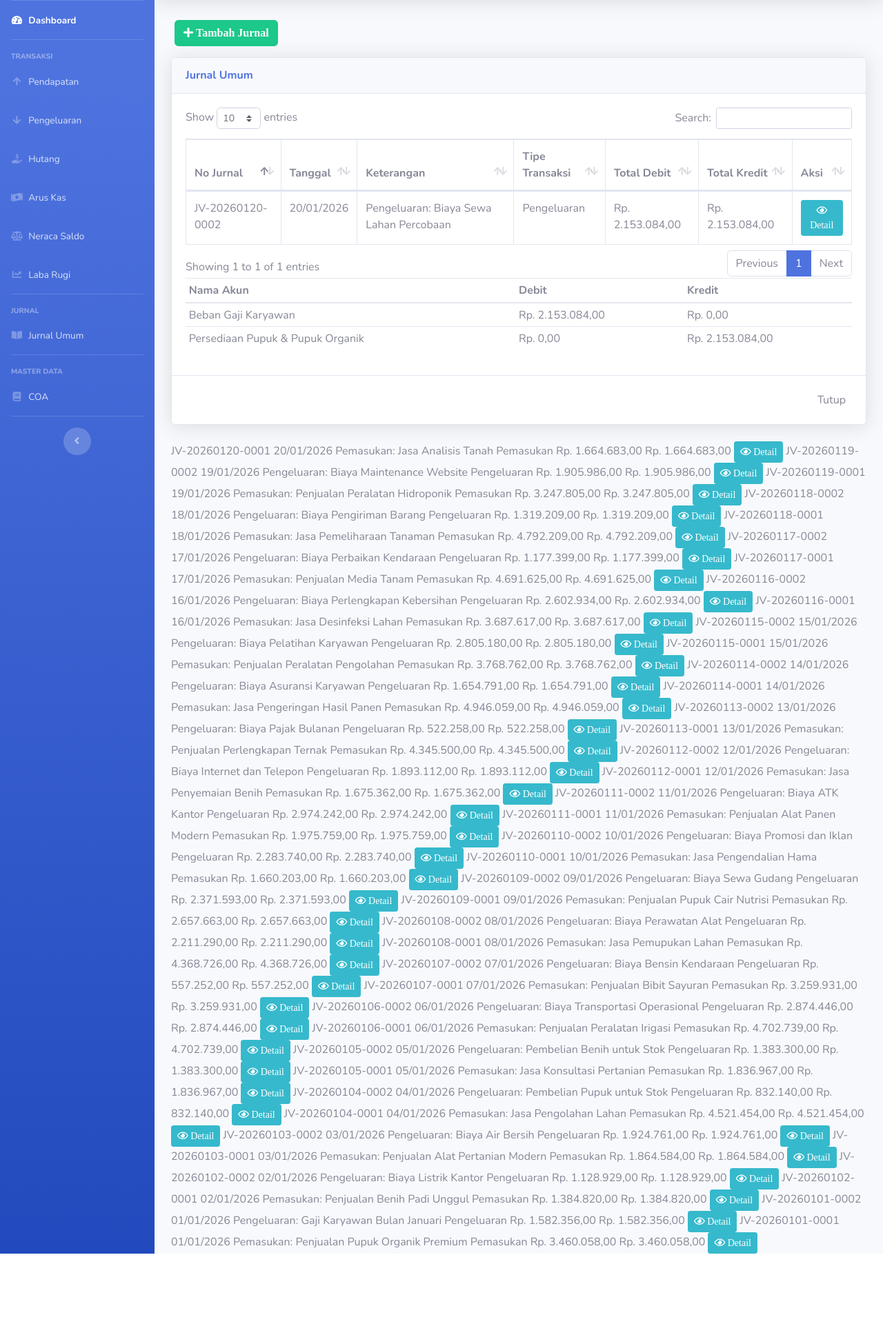
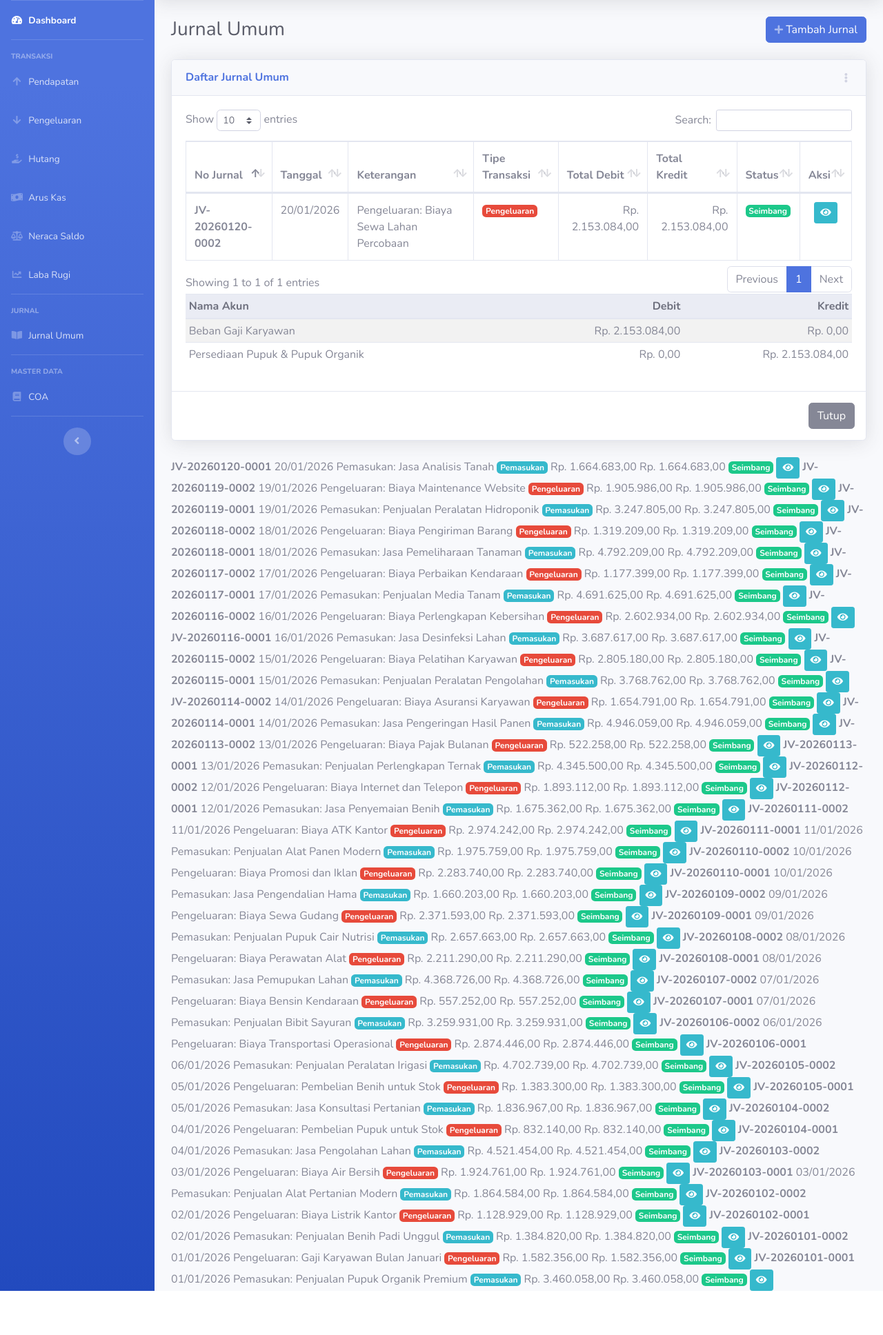
Before and after one commit to Khairul122/web-keuangan, a PHP site: page /jurnal-umum.php in a window 1280 px wide. Shown: the part 70-2006 px from the top of the page at 69% size. Before the commit the page ends 1888 px from the top, so only its background shows below. Run offline with PHP 8.4, Linux system fonts and the light colour scheme; a user stored in the database is signed in; data comes from the database, SQL or seed files in the repository.

Commit message:
Improve: General Journal interface with better UX/UI

```diff
--- a/jurnal-umum.php
+++ b/jurnal-umum.php
@@ -32,7 +32,6 @@ if ($_SESSION['level'] !== 'admin' && $_SESSION['level'] !== 'pemilik') {
   <?php
   require('koneksi.php');
   require('sidebar.php');
-  require_once 'includes/functions-jurnal.php';
   ?>
 
   <div id="content">
@@ -40,16 +39,31 @@ if ($_SESSION['level'] !== 'admin' && $_SESSION['level'] !== 'pemilik') {
     <?php require('navbar.php'); ?>
 
     <div class="container-fluid">
+      <div class="d-sm-flex align-items-center justify-content-between mb-4">
+        <h1 class="h3 mb-0 text-gray-800">Jurnal Umum</h1>
+        <?php if ($_SESSION['level'] === 'admin'): ?>
+        <button type="button" class="btn btn-primary" data-toggle="modal" data-target="#myModalTambah">
+          <i class="fas fa-plus fa-sm text-white-50"></i> Tambah Jurnal
+        </button>
+        <?php endif; ?>
+      </div>
+
       <div class="row">
-
         <div class="col-12">
-          <?php if ($_SESSION['level'] === 'admin'): ?>
-          <button type="button" class="btn btn-success mb-3" style="margin:5px" data-toggle="modal" data-target="#myModalTambah"><i class="fa fa-plus"> Tambah Jurnal</i></button>
-          <?php endif; ?>
-
           <div class="card shadow mb-4">
-            <div class="card-header py-3">
-              <h6 class="m-0 font-weight-bold text-primary">Jurnal Umum</h6>
+            <div class="card-header py-3 d-flex flex-row align-items-center justify-content-between">
+              <h6 class="m-0 font-weight-bold text-primary">Daftar Jurnal Umum</h6>
+              <div class="dropdown no-arrow">
+                <a class="dropdown-toggle" href="#" role="button" id="dropdownMenuLink" data-toggle="dropdown" aria-haspopup="true" aria-expanded="false">
+                  <i class="fas fa-ellipsis-v fa-sm fa-fw text-gray-400"></i>
+                </a>
+                <div class="dropdown-menu dropdown-menu-right shadow animated--fade-in" aria-labelledby="dropdownMenuLink">
+                  <div class="dropdown-header">Opsi:</div>
+                  <a class="dropdown-item" href="#" data-toggle="modal" data-target="#myModalTambah">Tambah Jurnal</a>
+                  <div class="dropdown-divider"></div>
+                  <a class="dropdown-item" href="#" data-toggle="modal" data-target="#exampleModalLong">Bantuan</a>
+                </div>
+              </div>
             </div>
             <div class="card-body">
               <div class="table-responsive">
@@ -62,6 +76,7 @@ if ($_SESSION['level'] !== 'admin' && $_SESSION['level'] !== 'pemilik') {
                       <th>Tipe Transaksi</th>
                       <th>Total Debit</th>
                       <th>Total Kredit</th>
+                      <th>Status</th>
                       <?php if ($_SESSION['level'] === 'admin'): ?>
                       <th>Aksi</th>
                       <?php endif; ?>
@@ -80,27 +95,38 @@ if ($_SESSION['level'] !== 'admin' && $_SESSION['level'] !== 'pemilik') {
 
                       $total_debit = $lines_result['sum_debit'];
                       $total_kredit = $lines_result['sum_kredit'];
+
+                      // Determine status based on balance
+                      $status_text = ($total_debit == $total_kredit) ? 'Seimbang' : 'Tidak Seimbang';
+                      $status_class = ($total_debit == $total_kredit) ? 'success' : 'warning';
                     ?>
                       <tr>
-                        <td><?= $data['nomor_jurnal'] ?></td>
+                        <td><strong><?= $data['nomor_jurnal'] ?></strong></td>
                         <td><?= date('d/m/Y', strtotime($data['tanggal'])) ?></td>
-                        <td><?= $data['keterangan'] ?></td>
+                        <td><?= substr($data['keterangan'], 0, 50) ?><?= strlen($data['keterangan']) > 50 ? '...' : '' ?></td>
                         <td>
                           <?php
-                          if($data['tipe_ref_transaksi'] == 'pemasukan') echo 'Pemasukan';
-                          elseif($data['tipe_ref_transaksi'] == 'pengeluaran') echo 'Pengeluaran';
-                          elseif($data['tipe_ref_transaksi'] == 'hutang') echo 'Hutang';
-                          else echo 'Manual';
+                          if($data['tipe_ref_transaksi'] == 'pemasukan') echo '<span class="badge badge-info">Pemasukan</span>';
+                          elseif($data['tipe_ref_transaksi'] == 'pengeluaran') echo '<span class="badge badge-danger">Pengeluaran</span>';
+                          elseif($data['tipe_ref_transaksi'] == 'hutang') echo '<span class="badge badge-warning">Hutang</span>';
+                          else echo '<span class="badge badge-secondary">Manual</span>';
                           ?>
                         </td>
-                        <td>Rp. <?= number_format($total_debit, 2, ',', '.') ?></td>
-                        <td>Rp. <?= number_format($total_kredit, 2, ',', '.') ?></td>
+                        <td class="text-right">Rp. <?= number_format($total_debit, 2, ',', '.') ?></td>
+                        <td class="text-right">Rp. <?= number_format($total_kredit, 2, ',', '.') ?></td>
+                        <td><span class="badge badge-<?= $status_class ?>"><?= $status_text ?></span></td>
                         <?php if ($_SESSION['level'] === 'admin'): ?>
-                        <td>
-                          <a href="#" type="button" class="fa fa-eye btn btn-info btn-sm" data-toggle="modal" data-target="#detailModal<?= $data['id_jurnal']; ?>"> Detail</a>
+                        <td class="text-center">
+                          <a href="#" type="button" class="btn btn-info btn-sm" data-toggle="modal" data-target="#detailModal<?= $data['id_jurnal']; ?>" title="Lihat Detail">
+                            <i class="fas fa-eye"></i>
+                          </a>
                           <?php if($data['tipe_ref_transaksi'] == 'manual'): ?>
-                          <a href="#" type="button" class="fa fa-edit btn btn-primary btn-sm" data-toggle="modal" data-target="#editModal<?= $data['id_jurnal']; ?>"> Edit</a>
-                          <a href="hapus-jurnal.php?id_jurnal=<?= $data['id_jurnal']; ?>" onclick="return confirm('Anda Yakin Ingin Menghapus Jurnal Ini?')" class="btn btn-danger btn-sm">Hapus</a>
+                          <a href="#" type="button" class="btn btn-primary btn-sm" data-toggle="modal" data-target="#editModal<?= $data['id_jurnal']; ?>" title="Edit Jurnal">
+                            <i class="fas fa-edit"></i>
+                          </a>
+                          <a href="hapus-jurnal.php?id_jurnal=<?= $data['id_jurnal']; ?>" onclick="return confirm('Anda Yakin Ingin Menghapus Jurnal Ini?')" class="btn btn-danger btn-sm" title="Hapus Jurnal">
+                            <i class="fas fa-trash"></i>
+                          </a>
                           <?php endif; ?>
                         </td>
                         <?php endif; ?>
@@ -110,44 +136,44 @@ if ($_SESSION['level'] !== 'admin' && $_SESSION['level'] !== 'pemilik') {
                       <div class="modal fade" id="detailModal<?= $data['id_jurnal']; ?>" role="dialog">
                         <div class="modal-dialog modal-lg">
                           <div class="modal-content">
-                            <div class="modal-header">
+                            <div class="modal-header bg-primary text-white">
                               <h4 class="modal-title">Detail Jurnal - <?= $data['nomor_jurnal'] ?></h4>
-                              <button type="button" class="close" data-dismiss="modal">&times;</button>
+                              <button type="button" class="close text-white" data-dismiss="modal">&times;</button>
                             </div>
                             <div class="modal-body">
-                              <div class="row">
+                              <div class="row mb-3">
                                 <div class="col-md-6">
                                   <p><strong>Tanggal:</strong> <?= date('d/m/Y', strtotime($data['tanggal'])) ?></p>
                                   <p><strong>Keterangan:</strong> <?= $data['keterangan'] ?></p>
                                   <p><strong>Tipe Transaksi:</strong>
                                     <?php
-                                    if($data['tipe_ref_transaksi'] == 'pemasukan') echo 'Pemasukan';
-                                    elseif($data['tipe_ref_transaksi'] == 'pengeluaran') echo 'Pengeluaran';
-                                    elseif($data['tipe_ref_transaksi'] == 'hutang') echo 'Hutang';
-                                    else echo 'Manual';
+                                    if($data['tipe_ref_transaksi'] == 'pemasukan') echo '<span class="badge badge-info">Pemasukan</span>';
+                                    elseif($data['tipe_ref_transaksi'] == 'pengeluaran') echo '<span class="badge badge-danger">Pengeluaran</span>';
+                                    elseif($data['tipe_ref_transaksi'] == 'hutang') echo '<span class="badge badge-warning">Hutang</span>';
+                                    else echo '<span class="badge badge-secondary">Manual</span>';
                                     ?>
                                   </p>
                                 </div>
                                 <div class="col-md-6">
                                   <p><strong>Total Debit:</strong> Rp. <?= number_format($total_debit, 2, ',', '.') ?></p>
                                   <p><strong>Total Kredit:</strong> Rp. <?= number_format($total_kredit, 2, ',', '.') ?></p>
-                                  <p><strong>Seimbang:</strong>
+                                  <p><strong>Status:</strong>
                                     <?php
-                                    if($total_debit == $total_kredit) echo '<span class="text-success">Ya</span>';
-                                    else echo '<span class="text-danger">Tidak</span>';
+                                    if($total_debit == $total_kredit) echo '<span class="badge badge-success">Seimbang</span>';
+                                    else echo '<span class="badge badge-warning">Tidak Seimbang</span>';
                                     ?>
                                   </p>
                                 </div>
                               </div>
 
-                              <h5>Baris Jurnal:</h5>
+                              <h5 class="mb-3">Baris Jurnal:</h5>
                               <div class="table-responsive">
-                                <table class="table table-sm">
-                                  <thead>
+                                <table class="table table-sm table-striped">
+                                  <thead class="thead-light">
                                     <tr>
                                       <th>Nama Akun</th>
-                                      <th>Debit</th>
-                                      <th>Kredit</th>
+                                      <th class="text-right">Debit</th>
+                                      <th class="text-right">Kredit</th>
                                     </tr>
                                   </thead>
                                   <tbody>
@@ -157,8 +183,8 @@ if ($_SESSION['level'] !== 'admin' && $_SESSION['level'] !== 'pemilik') {
                                     ?>
                                       <tr>
                                         <td><?= $line['nama_akun'] ?></td>
-                                        <td>Rp. <?= number_format($line['debit'], 2, ',', '.') ?></td>
-                                        <td>Rp. <?= number_format($line['kredit'], 2, ',', '.') ?></td>
+                                        <td class="text-right">Rp. <?= number_format($line['debit'], 2, ',', '.') ?></td>
+                                        <td class="text-right">Rp. <?= number_format($line['kredit'], 2, ',', '.') ?></td>
                                       </tr>
                                     <?php } ?>
                                   </tbody>
@@ -166,7 +192,7 @@ if ($_SESSION['level'] !== 'admin' && $_SESSION['level'] !== 'pemilik') {
                               </div>
                             </div>
                             <div class="modal-footer">
-                              <button type="button" class="btn btn-default" data-dismiss="modal">Tutup</button>
+                              <button type="button" class="btn btn-secondary" data-dismiss="modal">Tutup</button>
                             </div>
                           </div>
                         </div>
@@ -177,9 +203,9 @@ if ($_SESSION['level'] !== 'admin' && $_SESSION['level'] !== 'pemilik') {
                       <div class="modal fade" id="editModal<?= $data['id_jurnal']; ?>" role="dialog">
                         <div class="modal-dialog modal-lg">
                           <div class="modal-content">
-                            <div class="modal-header">
+                            <div class="modal-header bg-primary text-white">
                               <h4 class="modal-title">Edit Jurnal - <?= $data['nomor_jurnal'] ?></h4>
-                              <button type="button" class="close" data-dismiss="modal">&times;</button>
+                              <button type="button" class="close text-white" data-dismiss="modal">&times;</button>
                             </div>
                             <form role="form" action="proses-edit-jurnal.php" method="post">
                               <div class="modal-body">
@@ -195,10 +221,10 @@ if ($_SESSION['level'] !== 'admin' && $_SESSION['level'] !== 'pemilik') {
                                   <textarea name="keterangan" class="form-control" rows="3" required><?= $data['keterangan']; ?></textarea>
                                 </div>
 
-                                <h5>Baris Jurnal:</h5>
+                                <h5 class="mt-4">Baris Jurnal:</h5>
                                 <div class="table-responsive">
-                                  <table class="table table-sm">
-                                    <thead>
+                                  <table class="table table-sm table-striped">
+                                    <thead class="thead-light">
                                       <tr>
                                         <th>Nama Akun</th>
                                         <th>Debit</th>
@@ -232,12 +258,16 @@ if ($_SESSION['level'] !== 'admin' && $_SESSION['level'] !== 'pemilik') {
                                       <?php $line_index++; } ?>
                                     </tbody>
                                   </table>
-                                  <button type="button" class="btn btn-info btn-sm" onclick="addJournalLine(<?= $data['id_jurnal']; ?>)">Tambah Baris</button>
+                                  <button type="button" class="btn btn-info btn-sm" onclick="addJournalLine(<?= $data['id_jurnal']; ?>)">
+                                    <i class="fas fa-plus"></i> Tambah Baris
+                                  </button>
                                 </div>
                               </div>
                               <div class="modal-footer">
-                                <button type="submit" class="btn btn-success">Simpan Perubahan</button>
-                                <button type="button" class="btn btn-default" data-dismiss="modal">Batal</button>
+                                <button type="submit" class="btn btn-success">
+                                  <i class="fas fa-save"></i> Simpan Perubahan
+                                </button>
+                                <button type="button" class="btn btn-secondary" data-dismiss="modal">Batal</button>
                               </div>
                             </form>
                           </div>
@@ -256,9 +286,9 @@ if ($_SESSION['level'] !== 'admin' && $_SESSION['level'] !== 'pemilik') {
         <div id="myModalTambah" class="modal fade" role="dialog">
           <div class="modal-dialog modal-lg">
             <div class="modal-content">
-              <div class="modal-header">
+              <div class="modal-header bg-primary text-white">
                 <h4 class="modal-title">Tambah Jurnal Umum Baru</h4>
-                <button type="button" class="close" data-dismiss="modal">&times;</button>
+                <button type="button" class="close text-white" data-dismiss="modal">&times;</button>
               </div>
               <form action="tambah-jurnal.php" method="post">
                 <div class="modal-body">
@@ -272,10 +302,10 @@ if ($_SESSION['level'] !== 'admin' && $_SESSION['level'] !== 'pemilik') {
                     <textarea name="keterangan" class="form-control" rows="3" placeholder="Keterangan transaksi jurnal..." required></textarea>
                   </div>
 
-                  <h5>Baris Jurnal:</h5>
+                  <h5 class="mt-4">Baris Jurnal:</h5>
                   <div class="table-responsive">
-                    <table class="table table-sm">
-                      <thead>
+                    <table class="table table-sm table-striped">
+                      <thead class="thead-light">
                         <tr>
                           <th>Nama Akun</th>
                           <th>Debit</th>
@@ -302,14 +332,45 @@ if ($_SESSION['level'] !== 'admin' && $_SESSION['level'] !== 'pemilik') {
                         </tr>
                       </tbody>
                     </table>
-                    <button type="button" class="btn btn-info btn-sm" onclick="addJournalLineNew()">Tambah Baris</button>
+                    <button type="button" class="btn btn-info btn-sm" onclick="addJournalLineNew()">
+                      <i class="fas fa-plus"></i> Tambah Baris
+                    </button>
                   </div>
                 </div>
                 <div class="modal-footer">
-                  <button type="submit" class="btn btn-success">Tambah Jurnal</button>
-                  <button type="button" class="btn btn-default" data-dismiss="modal">Batal</button>
+                  <button type="submit" class="btn btn-success">
+                    <i class="fas fa-plus"></i> Tambah Jurnal
+                  </button>
+                  <button type="button" class="btn btn-secondary" data-dismiss="modal">Batal</button>
                 </div>
               </form>
+            </div>
+          </div>
+        </div>
+
+        <!-- Bantuan Modal -->
+        <div class="modal fade" id="exampleModalLong" tabindex="-1" role="dialog" aria-labelledby="exampleModalLongTitle" aria-hidden="true">
+          <div class="modal-dialog" role="document">
+            <div class="modal-content">
+              <div class="modal-header">
+                <h5 class="modal-title" id="exampleModalLongTitle">Bantuan Jurnal Umum</h5>
+                <button type="button" class="close" data-dismiss="modal" aria-label="Close">
+                  <span aria-hidden="true">&times;</span>
+                </button>
+              </div>
+              <div class="modal-body">
+                <p><strong>Jurnal Umum</strong> adalah buku jurnal yang digunakan untuk mencatat semua transaksi keuangan perusahaan secara kronologis.</p>
+                <p><strong>Catatan Penting:</strong></p>
+                <ul>
+                  <li>Setiap jurnal harus memiliki total debit dan kredit yang seimbang</li>
+                  <li>Gunakan akun yang sudah terdaftar dalam Chart of Accounts</li>
+                  <li>Jurnal otomatis dibuat saat melakukan transaksi pemasukan/pengeluaran/hutang</li>
+                  <li>Hanya jurnal manual yang dapat diedit atau dihapus</li>
+                </ul>
+              </div>
+              <div class="modal-footer">
+                <button type="button" class="btn btn-secondary" data-dismiss="modal">Tutup</button>
+              </div>
             </div>
           </div>
         </div>
```
